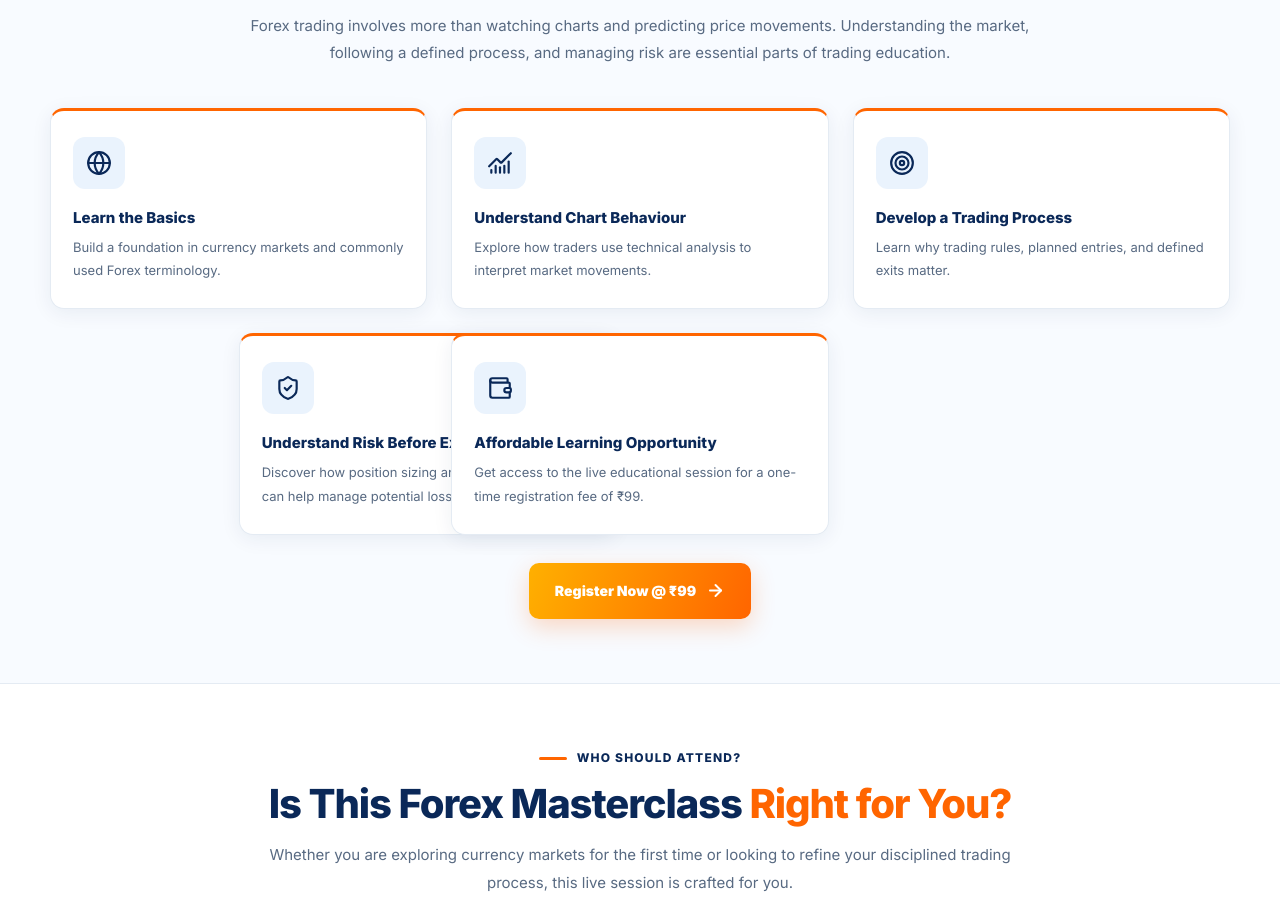
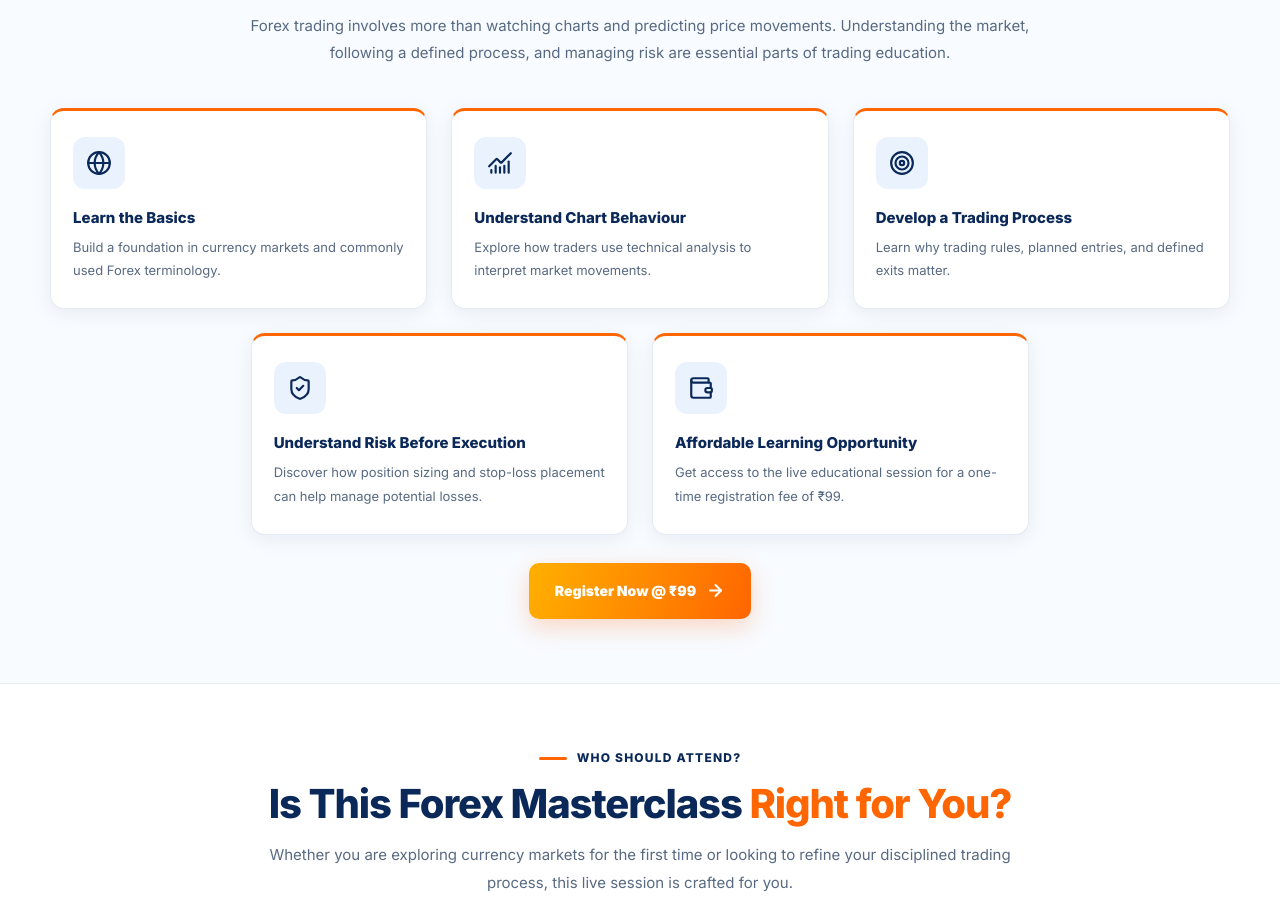
Before and after one commit to pandaece-murali/safe-trader-forex-masterclass, a Next.js app: page / in a window 1280 px wide. Shown: the part 2158-3063 px from the top of the page. Built offline with nearby package versions, Linux system fonts and the light colour scheme.

Commit message:
Fix why attend cards layout

```diff
--- a/app/globals.css
+++ b/app/globals.css
@@ -3588,3 +3588,134 @@ img {
     line-height: 1.7;
   }
 }
+
+/* WHY ATTEND — FIX DESKTOP CARD OVERLAP */
+
+.ck-why-attend-grid-5 {
+  display: grid;
+  grid-template-columns: repeat(6, minmax(0, 1fr));
+  gap: 24px;
+  width: 100%;
+  align-items: stretch;
+}
+
+.ck-why-attend-grid-5>.ck-card-lift {
+  grid-column: span 2;
+  width: 100%;
+  min-width: 0;
+  max-width: 100%;
+  margin: 0;
+  box-sizing: border-box;
+}
+
+/* Center the last two cards without overlap */
+@media (min-width: 901px) {
+  .ck-why-attend-grid-5>.ck-card-lift:nth-child(4) {
+    grid-column: 2 / span 2;
+  }
+
+  .ck-why-attend-grid-5>.ck-card-lift:nth-child(5) {
+    grid-column: 4 / span 2;
+  }
+}
+
+/* Tablet */
+@media (min-width: 601px) and (max-width: 900px) {
+  .ck-why-attend-grid-5 {
+    grid-template-columns: repeat(2, minmax(0, 1fr));
+    gap: 18px;
+  }
+
+  .ck-why-attend-grid-5>.ck-card-lift {
+    grid-column: auto;
+  }
+
+  .ck-why-attend-grid-5>.ck-card-lift:nth-child(5) {
+    grid-column: 1 / -1;
+    width: calc(50% - 9px);
+    justify-self: center;
+  }
+}
+
+/* Mobile */
+@media (max-width: 600px) {
+  .ck-why-attend-grid-5 {
+    grid-template-columns: minmax(0, 1fr);
+    gap: 16px;
+  }
+
+  .ck-why-attend-grid-5>.ck-card-lift,
+  .ck-why-attend-grid-5>.ck-card-lift:nth-child(4),
+  .ck-why-attend-grid-5>.ck-card-lift:nth-child(5) {
+    grid-column: 1 / -1 !important;
+    width: 100% !important;
+    max-width: 100%;
+    margin: 0 !important;
+    justify-self: stretch;
+  }
+}
+
+/* WHY ATTEND — FIX OVERLAPPING CARDS */
+
+.ck-why-attend-grid-5 {
+  display: grid !important;
+  grid-template-columns: repeat(6, minmax(0, 1fr)) !important;
+  gap: 24px;
+  width: 100%;
+  align-items: stretch;
+}
+
+.ck-why-attend-grid-5>.ck-card-lift {
+  grid-column: span 2 !important;
+  position: relative;
+  inset: auto;
+  width: 100% !important;
+  min-width: 0;
+  max-width: none;
+  margin: 0 !important;
+  transform: none;
+  box-sizing: border-box;
+}
+
+/* Center cards 4 and 5 */
+.ck-why-attend-grid-5>.ck-card-lift:nth-child(4) {
+  grid-column: 2 / span 2 !important;
+}
+
+.ck-why-attend-grid-5>.ck-card-lift:nth-child(5) {
+  grid-column: 4 / span 2 !important;
+}
+
+/* Tablet */
+@media (max-width: 900px) {
+  .ck-why-attend-grid-5 {
+    grid-template-columns: repeat(2, minmax(0, 1fr)) !important;
+    gap: 18px;
+  }
+
+  .ck-why-attend-grid-5>.ck-card-lift {
+    grid-column: auto !important;
+  }
+
+  .ck-why-attend-grid-5>.ck-card-lift:nth-child(5) {
+    grid-column: 1 / -1 !important;
+    width: calc(50% - 9px) !important;
+    justify-self: center;
+  }
+}
+
+/* Mobile */
+@media (max-width: 600px) {
+  .ck-why-attend-grid-5 {
+    grid-template-columns: minmax(0, 1fr) !important;
+    gap: 16px;
+  }
+
+  .ck-why-attend-grid-5>.ck-card-lift,
+  .ck-why-attend-grid-5>.ck-card-lift:nth-child(4),
+  .ck-why-attend-grid-5>.ck-card-lift:nth-child(5) {
+    grid-column: 1 / -1 !important;
+    width: 100% !important;
+    justify-self: stretch;
+  }
+}
```
